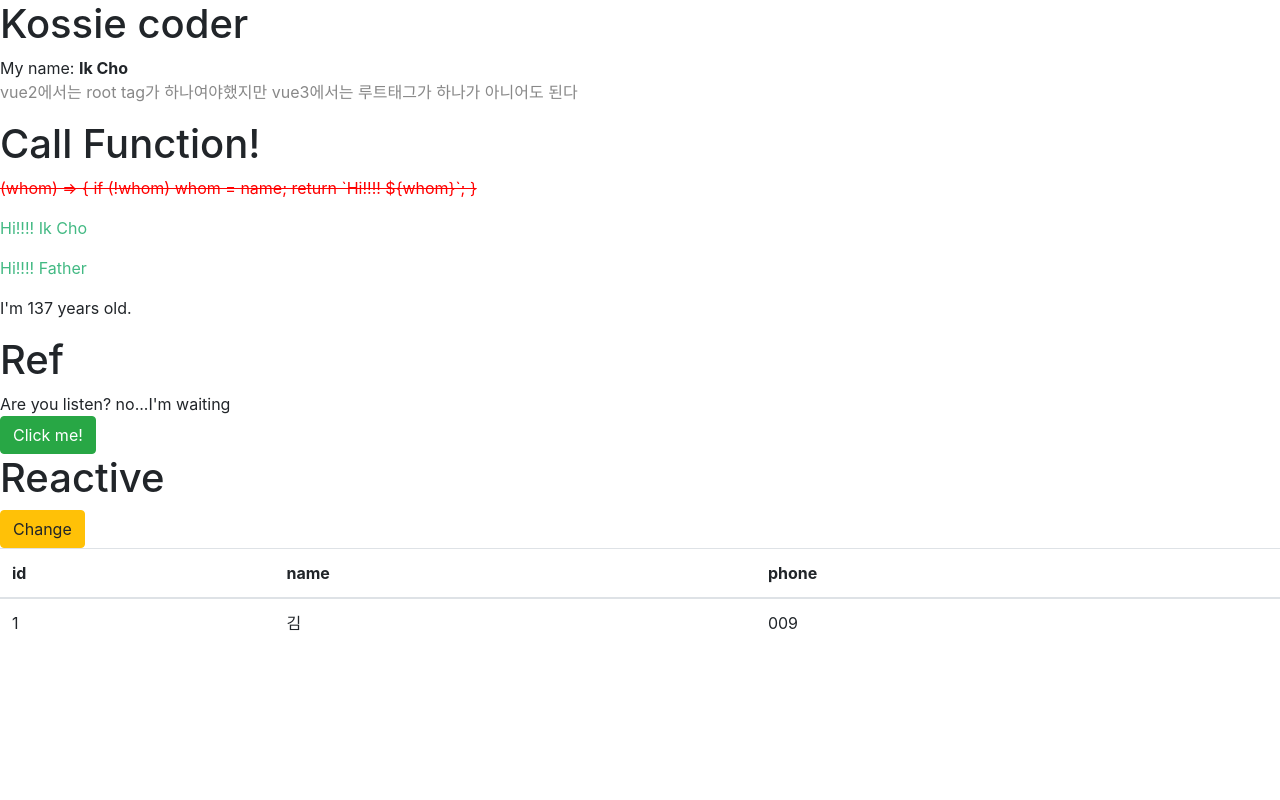
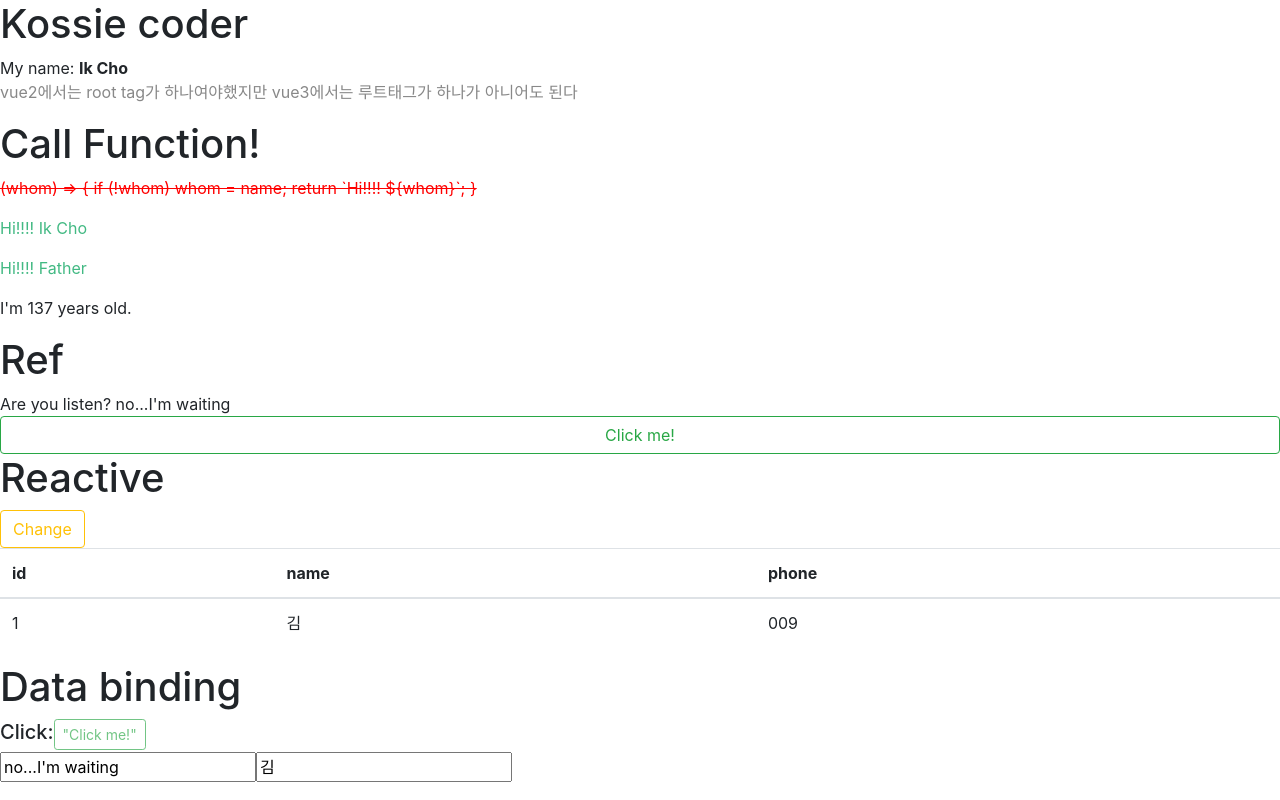
Before and after one commit to cheerdearhere/studyVue3, a Vue app: page / in a window 1280 px wide. Built offline with nearby package versions, Linux system fonts and the light colour scheme.

Commit message:
- dataBinding(단방향) : v-bind
- 태그의 attribute를 동적으로 조절할 수 있음
- v-on과 v-bind를 @와 :로 축약해 사용할 수 있다.

```diff
--- a/src/App.vue
+++ b/src/App.vue
@@ -19,13 +19,13 @@
     <div> Are you listen? {{afterClick}}</div>
 <!--  tag 내에서 ref(리터럴 적용)를 사용하는 경우에는 .value를 할 필요는 없음 -->
     <button
-        class="btn btn-success"
+        class="btn btn-outline-success btn-block"
         v-on:click="listeningFunction"
     >
       Click me!
     </button>
     <h1>Reactive</h1>
-    <button class="btn btn-warning" v-on:click="changeUserData">Change</button>
+    <button class="btn btn-outline-warning bin-block" v-on:click="changeUserData">Change</button>
     <div>
       <table class="table table-hover table-border">
         <thead>
@@ -45,15 +45,28 @@
       </table>
     </div>
   </div>
+  <div class="dataBind">
+    <h1>Data binding</h1>
+    <h5 class="label">Click: </h5>
+    <button class="btn btn-outline-success btn-sm" disabled>"Click me!"</button><br/>
+    <input v-bind:type="toggleType" v-bind:value="afterClick" v-bind:class="toggleClass"/>
+<!--
+  축약 가능
+    v-bind: => :
+    v-on: => @
+-->
+    <input type="text" :value="userData.name" @mouseover="changeUserData"/>
+  </div>
 </template>
 
 <script>
   //import 영역
   import { ref } from 'vue';//리터럴인 경우
   import {reactive} from "vue";//list, obj 등 자료형인 경우
-// js code
+  // codes
   export default {
     setup(){//mount 할 때
+      // variables
       const name = 'Ik Cho';//변수를 지정
       let afterClick = ref("no...I'm waiting");
       let toggleFlag =false;
@@ -61,7 +74,10 @@ export default {
         id:"1",
         name:"김",
         phone:"009",
-    })
+      });
+      let toggleType = ref("text");
+      let toggleClass = ref("red");
+      // functions
       const greeting = (whom)=>{//함수 지정
         if(!whom)whom=name;
         return `Hi!!!! ${whom}`;
@@ -78,6 +94,8 @@ export default {
         //ref에 저정된 값을 변경시킴
         afterClick.value = toggleFlag ? "Yes!" : "no...I'm waiting";//그냥 변수만 변경되고 화면은 변경안됨
         //단 tag에서 쓰는 경우에는 .value를 안써도 됨
+        toggleType.value = toggleFlag ? "text" : "number";//type도 바인드 가능
+        toggleClass.value = toggleFlag ? "redName" : "blueName";
       }
       const changeUserData = ()=>{
         toggleFlag = !toggleFlag;
@@ -85,14 +103,19 @@ export default {
         userData.name   = toggleFlag ? "홍" : "김";
         userData.phone  = toggleFlag ? "00100" : "009";
       }
+      //export returns
       return {
         name,//return에 obj 방식으로 이름을 입력
         afterClick,
         userData,
+        toggleType,
+        toggleClass,
+
         greeting,//function도 export시킬 수 있음
         myAge,
         listeningFunction,
         changeUserData,
+
       }
     }
   }
@@ -117,4 +140,13 @@ div{
   .functionCall{
     color: #42b983;
   }
+  .label{
+    display:inline-block;
+  }
+  .redName {
+    color:red;
+  }
+  .blueName {
+    background-color:blue;
+  }
 </style>
```
Lines whose indentation alone changed are shown as unchanged.
